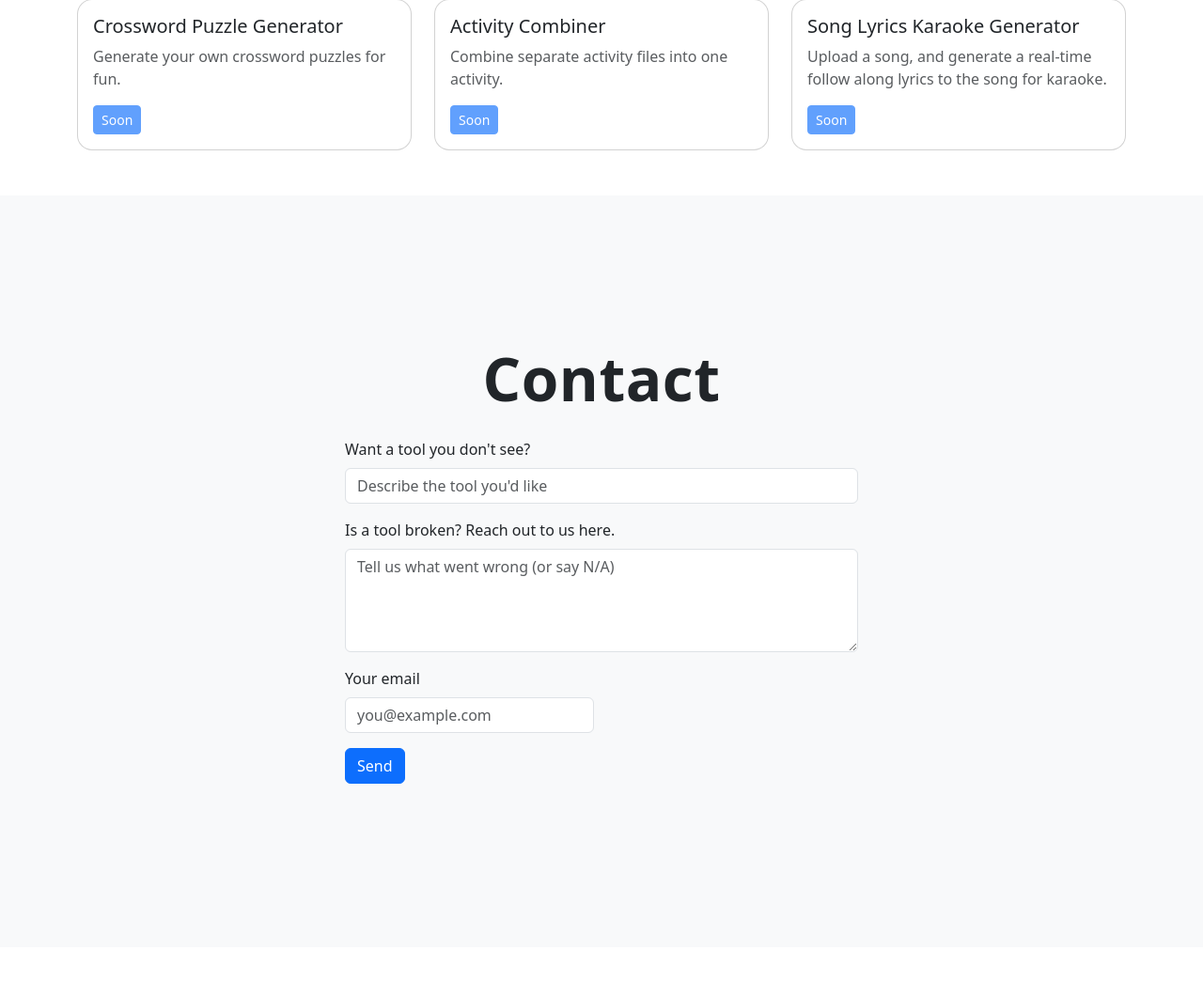
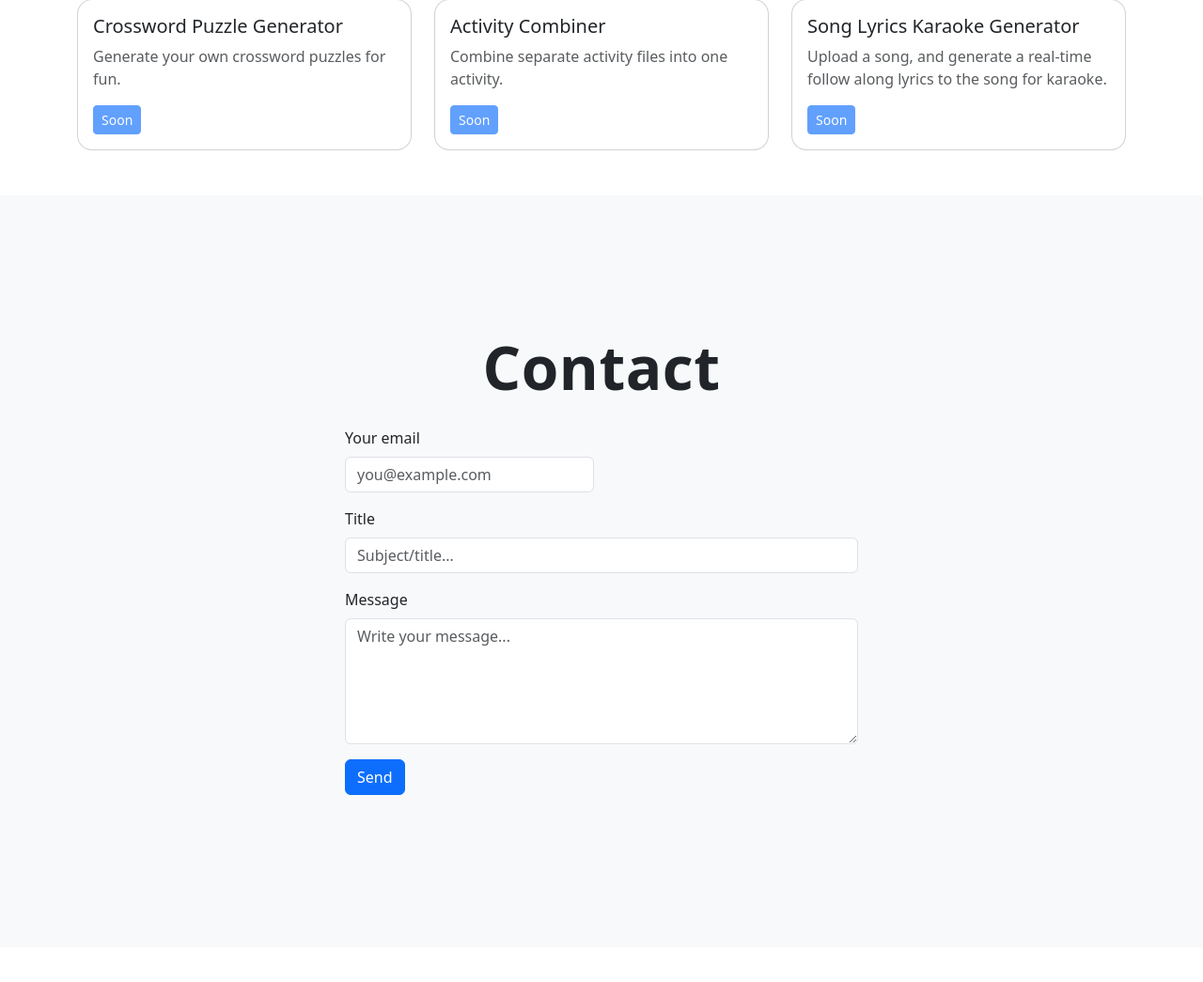
Before and after one commit to jbierowiec/evryquiktool, a Flask app: page / in a window 1280 px wide. Shown: the part 2204-3249 px from the top of the page at 94% size. Run offline with Flask 3, Linux system fonts and the light colour scheme; some libraries are stand-ins or nearby versions.

Commit message:
google sheets test

```diff
--- a/app.py
+++ b/app.py
@@ -297,161 +297,64 @@ def landing():
 # -----------------------------
 # Email / SMTP configuration
 # -----------------------------
-MAIL_WORKERS = int(os.environ.get("MAIL_WORKERS", "2"))
-executor = ThreadPoolExecutor(max_workers=MAIL_WORKERS)
-
-# ----- SMTP config (set in Railway Variables) -----
-SMTP_HOST = os.environ.get("SMTP_HOST", "smtp.gmail.com")
-SMTP_PORT = int(os.environ.get("SMTP_PORT", "587"))
-SMTP_USERNAME = os.environ.get("SMTP_USERNAME")
-SMTP_PASSWORD = os.environ.get("SMTP_PASSWORD")
-EMAIL_FROM = os.environ.get("EMAIL_FROM", SMTP_USERNAME)
-EMAIL_TO   = os.environ.get("EMAIL_TO")
-SMTP_TIMEOUT = int(os.environ.get("SMTP_TIMEOUT", "10"))
-RESEND_API_KEY = os.environ.get("RESEND_API_KEY")
+# --- Google Sheets config from env ---
+GOOGLE_CREDENTIALS_JSON = os.environ.get("GOOGLE_CREDENTIALS_JSON")
+GOOGLE_SHEET_ID = os.environ.get("GOOGLE_SHEET_ID")
+GOOGLE_SHEET_TAB = os.environ.get("GOOGLE_SHEET_TAB", "Sheet1")
 
 def is_valid_email(addr: str) -> bool:
     return bool(re.fullmatch(r"[^@\s]+@[^@\s]+\.[^@\s]+", addr or ""))
 
-def boot_log():
-    redacted_user = (SMTP_USERNAME or "")[:2] + "***" if SMTP_USERNAME else None
-    print("[EMAIL-CONFIG] ",
-          json.dumps({
-              "SMTP_HOST": SMTP_HOST,
-              "SMTP_PORT": SMTP_PORT,
-              "SMTP_USERNAME": redacted_user,
-              "EMAIL_FROM": EMAIL_FROM,
-              "EMAIL_TO": EMAIL_TO,
-              "SMTP_TIMEOUT": SMTP_TIMEOUT,
-          }, ensure_ascii=False))
-
-boot_log()
-
-def build_email(user_email: str, missing_tool: str, broken_tool: str) -> tuple[str, str, str]:
-    """Return (subject, text_body, html_body)."""
-    from datetime import datetime
-
-    subject = "New evryquiktool Contact Form Submission"
+def append_to_sheet(email: str, title: str, message: str) -> None:
+    """Append one row to the configured Google Sheet."""
+    if not (GOOGLE_CREDENTIALS_JSON and GOOGLE_SHEET_ID):
+        raise RuntimeError("Missing GOOGLE_CREDENTIALS_JSON or GOOGLE_SHEET_ID")
+
+    import gspread
+    from google.oauth2.service_account import Credentials
+
+    creds_dict = json.loads(GOOGLE_CREDENTIALS_JSON)
+    scopes = ["https://www.googleapis.com/auth/spreadsheets"]
+    creds = Credentials.from_service_account_info(creds_dict, scopes=scopes)
+    gc = gspread.authorize(creds)
+
+    sh = gc.open_by_key(GOOGLE_SHEET_ID)
+    ws = sh.worksheet(GOOGLE_SHEET_TAB) if GOOGLE_SHEET_TAB else sh.sheet1
+
     ts = datetime.utcnow().strftime("%Y-%m-%d %H:%M:%S UTC")
-
-    # Precompute sanitized values (avoid backslashes inside f-string expressions)
-    missing_tool_disp = (missing_tool or "—")
-    broken_tool_disp  = (broken_tool or "—")
-    missing_tool_html = missing_tool_disp.replace("\n", "<br/>")
-    broken_tool_html  = broken_tool_disp.replace("\n", "<br/>")
-
-    text_body = (
-        "New evryquiktool Contact Form Submission\n\n"
-        f"Submitted: {ts}\n"
-        f"From: {user_email}\n\n"
-        "Missing tool request:\n"
-        f"{missing_tool_disp}\n\n"
-        "Issue report:\n"
-        f"{broken_tool_disp}\n"
-    )
-
-    html_body = f"""
-    <html>
-      <body style="font-family:Arial,Helvetica,sans-serif; line-height:1.6; color:#222;">
-        <div style="font-size:12px;color:#777;margin-bottom:12px;">Submitted: {ts}</div>
-        <table style="border-collapse:collapse; width:100%; max-width:640px;">
-          <tr>
-            <td style="padding:8px; font-weight:600; width:180px; background:#fafafa;">From</td>
-            <td style="padding:8px;"><a href="mailto:{user_email}">{user_email}</a></td>
-          </tr>
-          <tr>
-            <td style="padding:8px; font-weight:600; background:#fafafa;">Missing Tool Request</td>
-            <td style="padding:8px;">{missing_tool_html}</td>
-          </tr>
-          <tr>
-            <td style="padding:8px; font-weight:600; background:#fafafa;">Issue Report</td>
-            <td style="padding:8px;">{broken_tool_html}</td>
-          </tr>
-        </table>
-        <p style="margin-top:18px; font-size:13px; color:#555;">
-          <em>Sent via the <strong>evryquiktool</strong> contact form.</em>
-        </p>
-      </body>
-    </html>
-    """
-    return subject, text_body, html_body
-
-def send_via_smtp(subject: str, text_body: str, html_body: str, reply_to: str) -> None:
-    """Raise on failure."""
-    if not all([SMTP_HOST, SMTP_PORT, SMTP_USERNAME, SMTP_PASSWORD, EMAIL_FROM, EMAIL_TO]):
-        raise RuntimeError("SMTP env not fully set")
-    msg = EmailMessage()
-    msg["Subject"] = subject
-    msg["From"] = EMAIL_FROM
-    msg["To"] = EMAIL_TO
-    msg["Reply-To"] = reply_to
-    msg.set_content(text_body)
-    msg.add_alternative(html_body, subtype="html")
-
-    print("[SMTP] connecting…")
-    if SMTP_PORT == 465:
-        context = ssl.create_default_context()
-        with smtplib.SMTP_SSL(SMTP_HOST, SMTP_PORT, timeout=SMTP_TIMEOUT, context=context) as s:
-            s.login(SMTP_USERNAME, SMTP_PASSWORD)
-            s.send_message(msg)
-    else:
-        with smtplib.SMTP(SMTP_HOST, SMTP_PORT, timeout=SMTP_TIMEOUT) as s:
-            s.ehlo()
-            s.starttls(context=ssl.create_default_context())
-            s.ehlo()
-            s.login(SMTP_USERNAME, SMTP_PASSWORD)
-            s.send_message(msg)
-    print("[SMTP] delivered ✔")
-
-def send_via_resend(subject: str, text_body: str, html_body: str, reply_to: str) -> None:
-    if not all([RESEND_API_KEY, EMAIL_FROM, EMAIL_TO]):
-        raise RuntimeError("Resend vars not set: RESEND_API_KEY, EMAIL_FROM, EMAIL_TO")
-    print("[RESEND] sending…")
-    r = requests.post(
-        "https://api.resend.com/emails",
-        headers={"Authorization": f"Bearer {RESEND_API_KEY}"},
-        json={
-            "from": EMAIL_FROM,          # must be a verified sender/domain in Resend
-            "to": [EMAIL_TO],
-            "subject": subject,
-            "html": html_body,
-            "text": text_body,
-            "reply_to": reply_to,
-        },
-        timeout=10,
-    )
-    if r.status_code >= 300:
-        raise RuntimeError(f"Resend error {r.status_code}: {r.text}")
-    print("[RESEND] accepted ✔")
-
-
-# -------------------------
-# Contact Form
-# -------------------------
+    ws.append_row([ts, email, title, message], value_input_option="RAW")
+
 def back_to_contact(ok: bool):
     return redirect(f"/?sent={'1' if ok else '0'}#contact")
 
+
+# -------------------------
+# Contact Form
+# -------------------------
 @app.post("/contact")
 def contact():
-    if request.form.get("company"):  # honeypot
+    # Spam honeypot
+    if request.form.get("company"):
         return back_to_contact(True)
 
     user_email = (request.form.get("email") or "").strip()
-    missing_tool = (request.form.get("missing_tool") or "").strip()
-    broken_tool  = (request.form.get("broken_tool") or "").strip()
-
-    if not (user_email and re.fullmatch(r"[^@\s]+@[^@\s]+\.[^@\s]+", user_email) and (missing_tool or broken_tool)):
+    title = (request.form.get("title") or "").strip()
+    message = (request.form.get("message") or "").strip()
+
+    if not (user_email and title and message and is_valid_email(user_email)):
         print("[CONTACT] validation failed")
         return back_to_contact(False)
 
-    subject, text_body, html_body = build_email(user_email, missing_tool, broken_tool)
-
-    try:
-        send_via_resend(subject, text_body, html_body, user_email)
+    try:
+        append_to_sheet(user_email, title, message)
         return back_to_contact(True)
     except Exception as e:
-        print(f"[RESEND] failed: {e}")
+        print(f"[SHEETS] append failed: {e}")
         return back_to_contact(False)
+
+@app.get("/healthz")
+def healthz():
+    return "ok", 200
 
 
 # -------------------------
--- a/requirements.txt
+++ b/requirements.txt
@@ -20,3 +20,5 @@ python-docx
 docx2pdf
 python-dotenv>=1.0
 requests>=2.32
+gspread
+google-auth
--- a/templates/landing.html
+++ b/templates/landing.html
@@ -474,7 +474,7 @@
               action="{{ url_for('contact') }}"
               novalidate
             >
-              <!-- Honeypot: should stay empty -->
+              <!-- Honeypot -->
               <input
                 type="text"
                 name="company"
@@ -482,30 +482,6 @@
                 tabindex="-1"
                 autocomplete="off"
               />
-
-              <div class="col-12">
-                <label class="form-label">Want a tool you don't see?</label>
-                <input
-                  type="text"
-                  class="form-control"
-                  name="missing_tool"
-                  placeholder="Describe the tool you'd like"
-                  required
-                />
-              </div>
-
-              <div class="col-12">
-                <label class="form-label"
-                  >Is a tool broken? Reach out to us here.</label
-                >
-                <textarea
-                  class="form-control"
-                  name="broken_tool"
-                  rows="4"
-                  placeholder="Tell us what went wrong (or say N/A)"
-                  required
-                ></textarea>
-              </div>
 
               <div class="col-12 col-md-6">
                 <label class="form-label">Your email</label>
@@ -519,10 +495,31 @@
               </div>
 
               <div class="col-12">
+                <label class="form-label">Title</label>
+                <input
+                  type="text"
+                  class="form-control"
+                  name="title"
+                  placeholder="Subject/title..."
+                  required
+                />
+              </div>
+
+              <div class="col-12">
+                <label class="form-label">Message</label>
+                <textarea
+                  class="form-control"
+                  name="message"
+                  rows="5"
+                  placeholder="Write your message..."
+                  required
+                ></textarea>
+              </div>
+
+              <div class="col-12">
                 <button class="btn btn-primary" type="submit">Send</button>
               </div>
 
-              <!-- Inline alert area (filled by JS based on query params) -->
               <div class="col-12">
                 <div id="contactAlert" class="alert d-none" role="alert"></div>
               </div>
```
